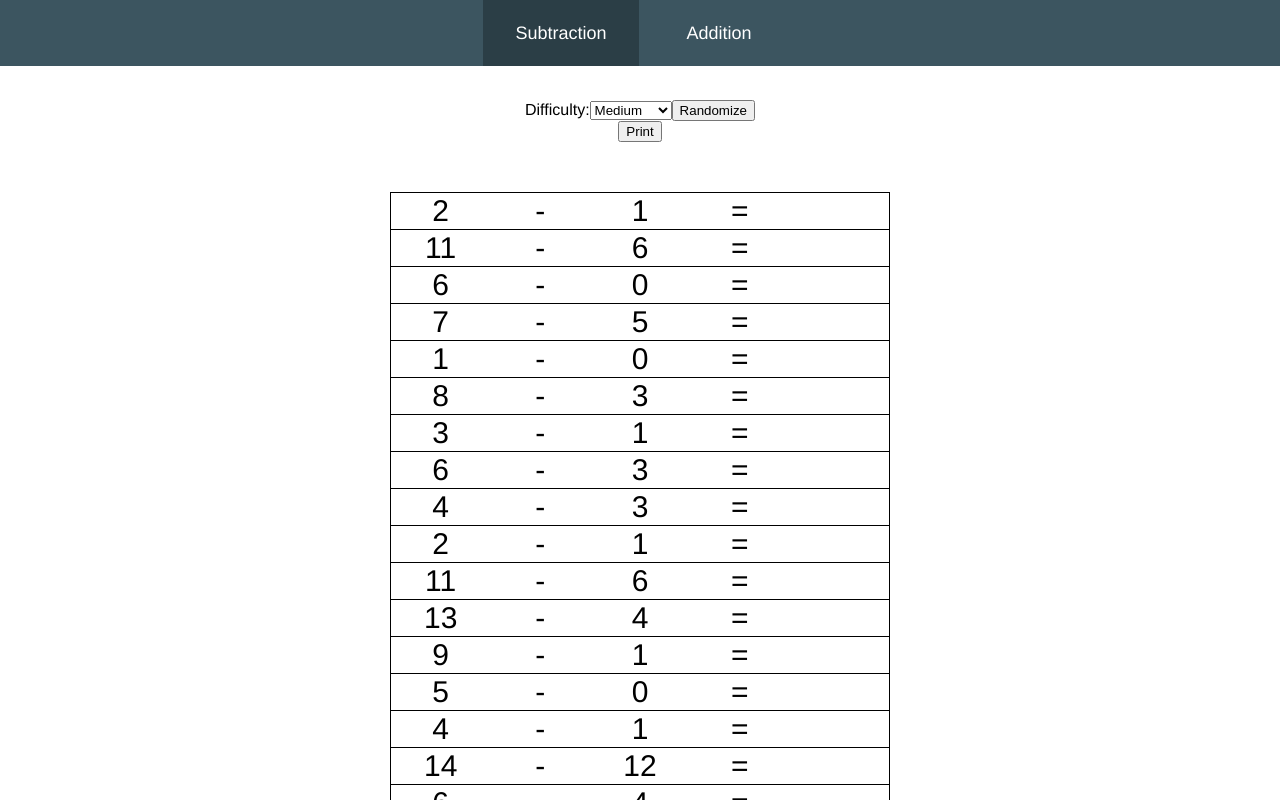
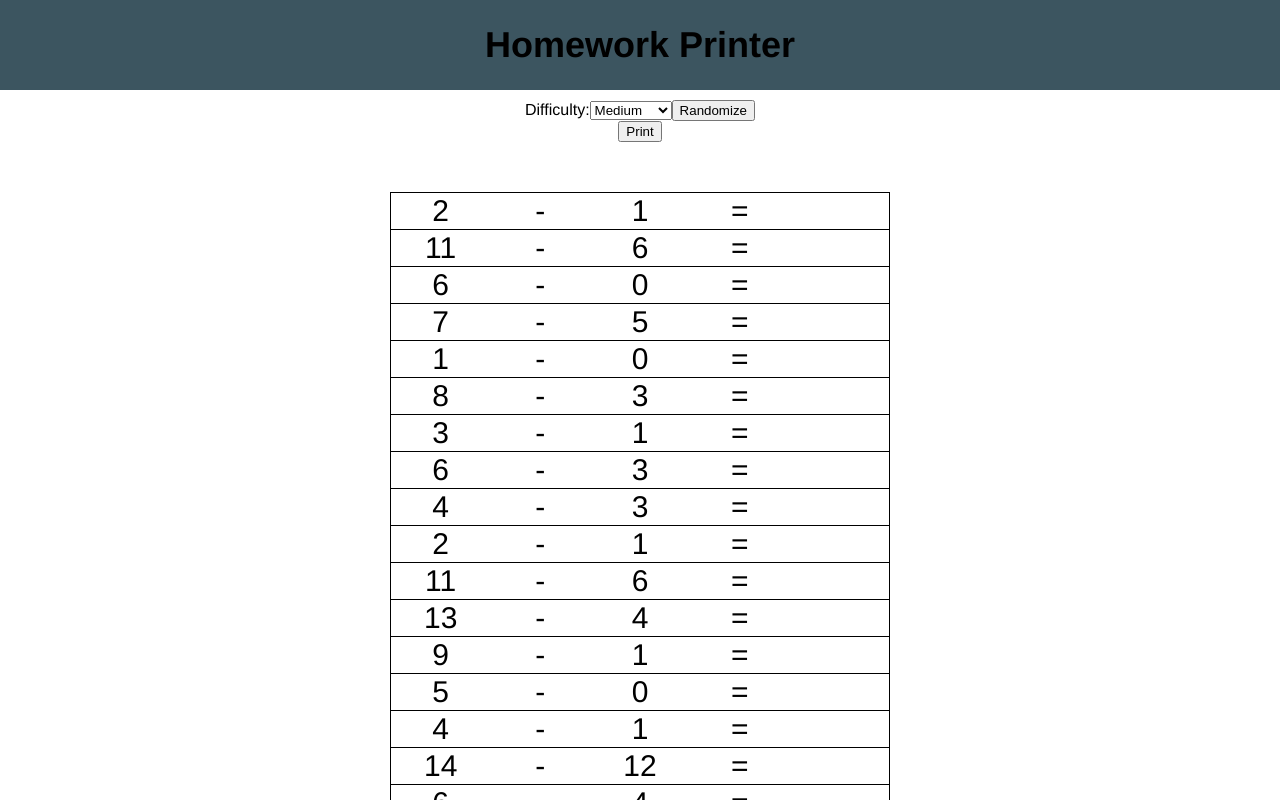
Before and after one commit to dkaksl/homework-printer, a React (Create React App) app: page / in a window 1280 px wide. Built offline with nearby package versions, Linux system fonts and the light colour scheme.

Commit message:
removed menu items in favor of form embedded in page

```diff
--- a/src/components/menu.tsx
+++ b/src/components/menu.tsx
@@ -1,43 +1,10 @@
 import { Component } from "react";
 
-interface Props {
-  menuClickHandler: Function;
-}
-
-export class Menu extends Component<Props, { selected: string }> {
-  constructor(props: Props) {
-    super(props);
-    this.state = { selected: "Subtraction" };
-  }
-
-  isActive(selected: string) {
-    return this.state.selected === selected ? "active" : "";
-  }
-
-  handleClick(selected: string) {
-    this.props.menuClickHandler(selected);
-    this.setState({ selected });
-  }
-
-  getMenuItem(name: string) {
-    return (
-      <a
-        className={this.isActive(name)}
-        href="#/"
-        onClick={() => this.handleClick(name)}
-      >
-        {name}
-      </a>
-    );
-  }
-
+export class Menu extends Component {
   render() {
     return (
-      <div className="menu navigation-menu">
-        <ul>
-          <li>{this.getMenuItem("Subtraction")}</li>
-          <li>{this.getMenuItem("Addition")}</li>
-        </ul>
+      <div className="menu">
+        <h1>Homework Printer</h1>
       </div>
     );
   }
```
